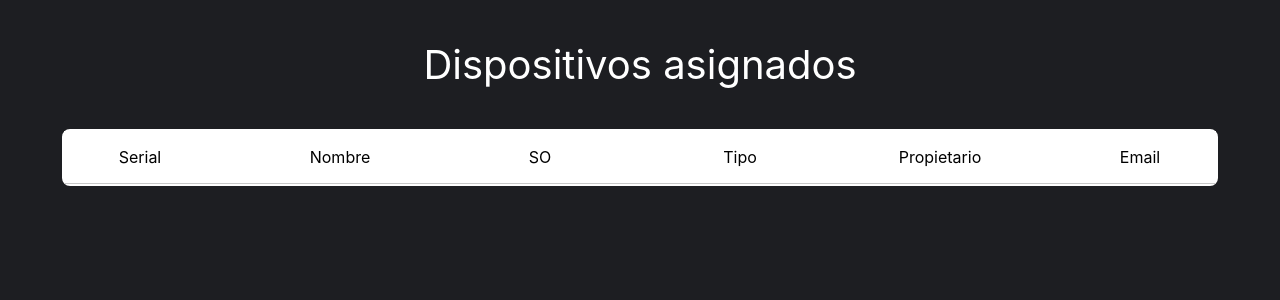
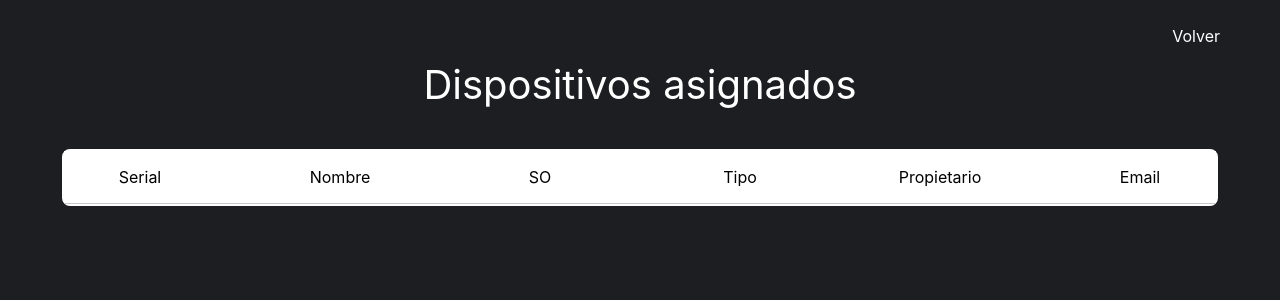
Before and after one commit to TonyLuque/front_manage_tool, a React (Create React App) app: page /devices in a window 1280 px wide. Shown: the top 300 px of the page. Built offline with nearby package versions, Linux system fonts and the light colour scheme.

Commit message:
[ADD] link to devices screen

```diff
--- a/src/Devices.css
+++ b/src/Devices.css
@@ -5,7 +5,7 @@
   justify-content: center;
   width: 100%;
   height: 100%;
-  padding-top: 40px;
+  padding-top: 60px;
 }
 
 .listContainer {
@@ -26,3 +26,10 @@
   background-color: #fff;
   color: black;
 }
+
+.link {
+  position: absolute;
+  top: 10px;
+  right: 60px;
+  cursor: pointer;
+}
--- a/src/Devices.js
+++ b/src/Devices.js
@@ -4,8 +4,11 @@ import { QUERY_GET_DEVICES } from "./components/graphql/query/queryGetDevices";
 import { TextSmallNormal } from "./components/font/TexSmallNormal";
 import "./Devices.css";
 import { TextLargeNormal } from "./components/font/TextLargeNormal";
+import { useHistory } from "react-router";
 
 const Devices = () => {
+  const history = useHistory();
+
   const { data, error } = useQuery(QUERY_GET_DEVICES);
   if (error) alert("Algo ha salido mal, intentalo mas tarde.");
   if (data) console.log(data);
@@ -31,6 +34,9 @@ const Devices = () => {
 
   return (
     <div className="container">
+      <TextSmallNormal className="link" onClick={() => history.push("/")}>
+        Volver
+      </TextSmallNormal>
       <TextLargeNormal>Dispositivos asignados</TextLargeNormal>
       <div className="listContainer">
         <div className="listItem titles">
```
